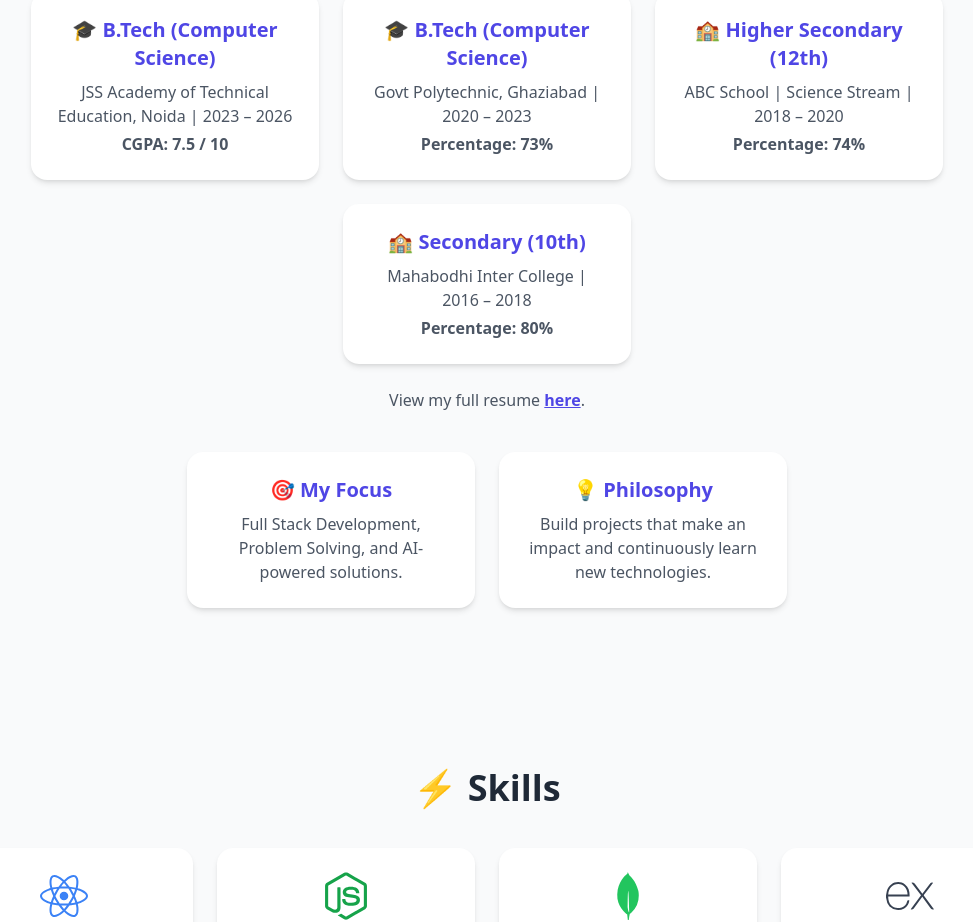
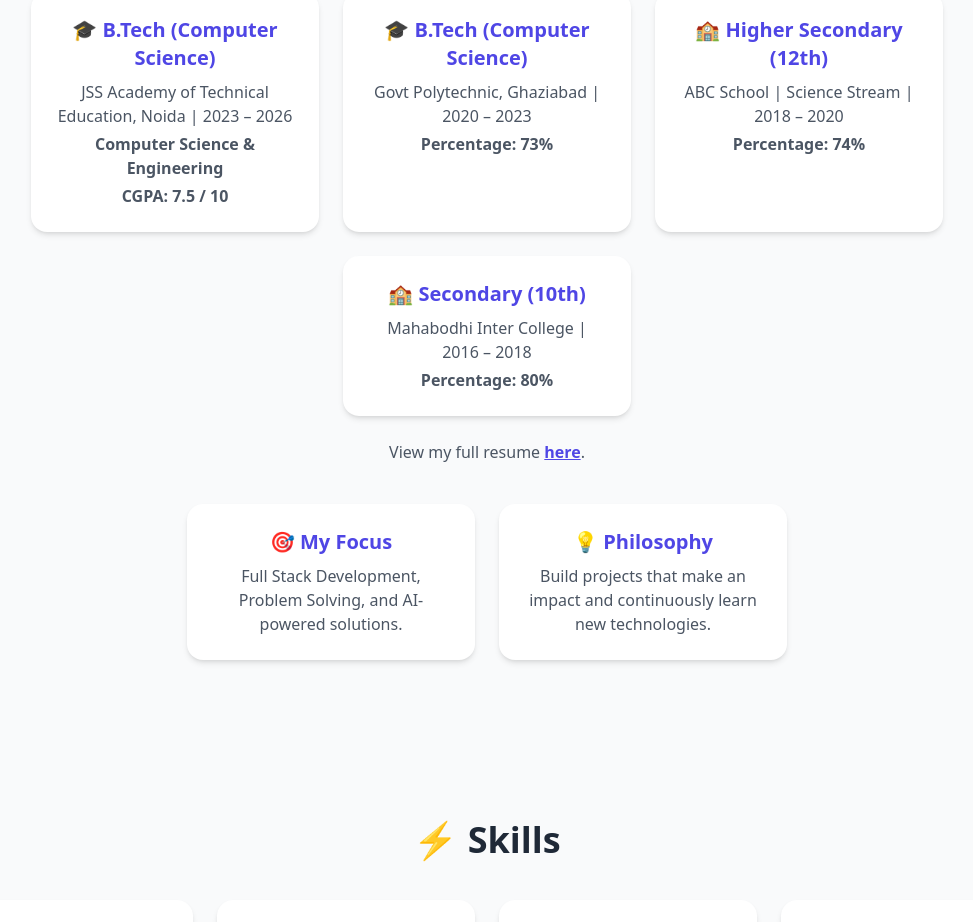
Before and after one commit to Sarvesh221007/portfolio, a React (Create React App) app: page / in a window 1280 px wide. Shown: the part 1080-2002 px from the top of the page, without its empty margins (153-1126 px from the left). Built offline with nearby package versions, Linux system fonts and the light colour scheme.

Commit message:
Some changes

```diff
--- a/src/components/sections/About.jsx
+++ b/src/components/sections/About.jsx
@@ -18,6 +18,7 @@ export default function About() {
           <div className="bg-white shadow-md p-6 rounded-2xl w-72">
             <h3 className="text-xl font-semibold text-indigo-600 mb-2">🎓 B.Tech (Computer Science)</h3>
             <p className="text-gray-600">JSS Academy of Technical Education, Noida | 2023 – 2026</p>
+            <p className="text-gray-600 font-semibold mt-1">Computer Science & Engineering</p>
             <p className="text-gray-600 font-semibold mt-1">CGPA: 7.5 / 10</p>
           </div>
           <div className="bg-white shadow-md p-6 rounded-2xl w-72">
```
